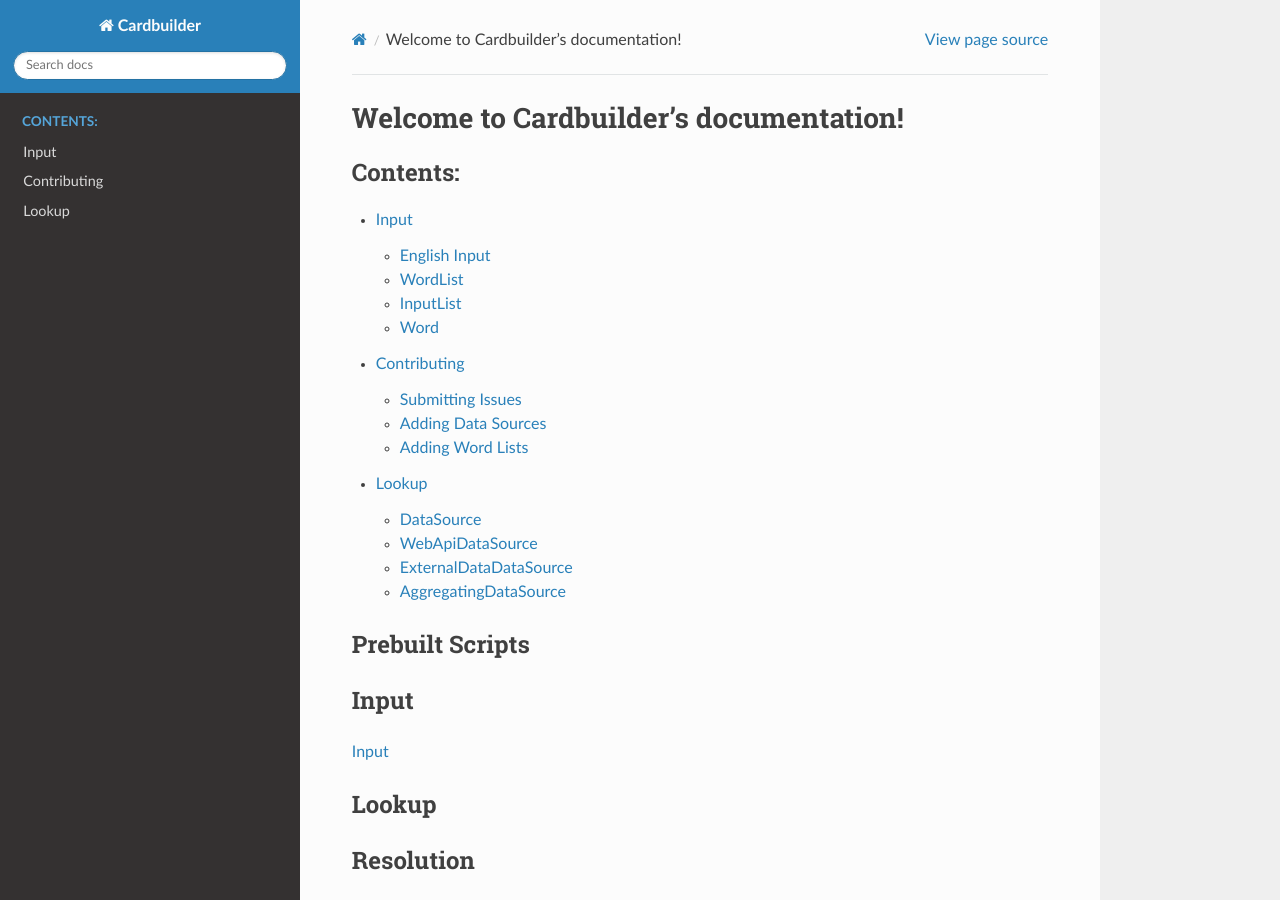
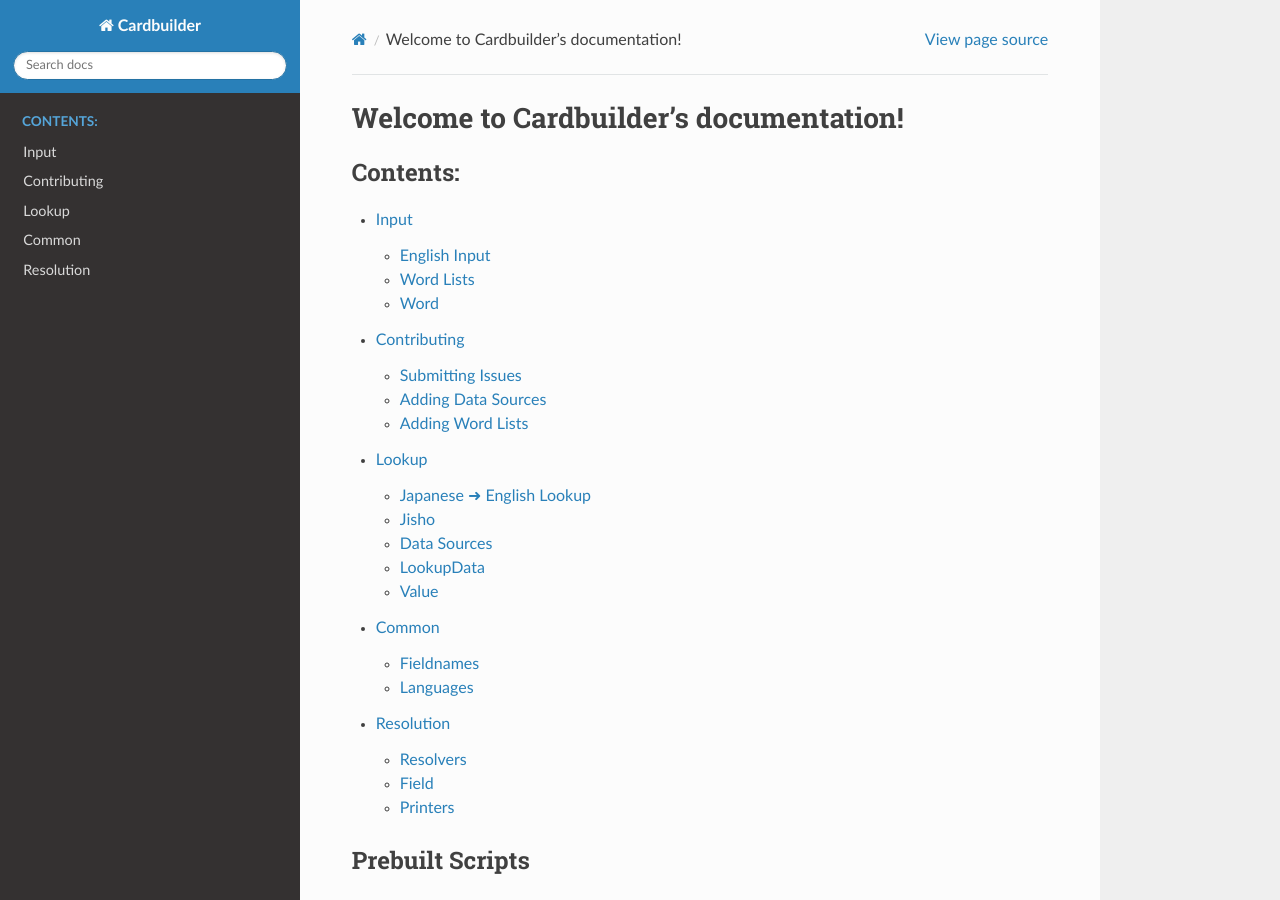
Before and after one commit to Mindful/cardbuilder, a Sphinx documentation site: the page built from docs/source/index.rst, in a window 1280 px wide and 900 px high. Built offline with Sphinx 7.4.7 and the Read the Docs theme 2.0.0, drawn with Linux system fonts in a browser that asks for light colours.

Commit message:
more documentation

```diff
--- a/docs/source/index.rst
+++ b/docs/source/index.rst
@@ -13,6 +13,8 @@
    input/input
    contributing/contributing
    lookup/lookup
+   common/common
+   resolution/resolution
 
 
 Prebuilt Scripts
--- a/docs/source/input/input.rst
+++ b/docs/source/input/input.rst
@@ -6,20 +6,17 @@
 .. toctree::
    :maxdepth: 4
 
-   input.en
+   en
 
 
 .. _word_list:
 
-WordList
+Word Lists
 -----------------------
 
 .. autoclass:: input.word_list.WordList
    :members:
    :show-inheritance:
-
-InputList
-------------------------
 
 .. autoclass:: input.input_list.InputList
    :members:
--- /dev/null
+++ b/docs/source/lookup/ja_to_en.rst
@@ -0,0 +1,11 @@
+Japanese  ➜ English Lookup
+---------------------
+
+.. _jisho:
+
+Jisho
+-------------------
+
+.. autoclass:: lookup.ja_to_en.jisho.Jisho
+   :members:
+   :show-inheritance:
--- a/docs/source/lookup/lookup.rst
+++ b/docs/source/lookup/lookup.rst
@@ -3,12 +3,16 @@
 Lookup
 =============
 
+.. toctree::
+   :maxdepth: 4
+
+   ja_to_en
 
 
 
 .. _data_source:
 
-DataSource
+Data Sources
 -----------------------
 
 .. autoclass:: lookup.data_source.DataSource
@@ -17,17 +21,11 @@
 
 .. _web_api_data_source:
 
-WebApiDataSource
------------------------
-
 .. autoclass:: lookup.data_source.WebApiDataSource
    :members:
    :show-inheritance:
 
 .. _external_data_data_source:
-
-ExternalDataDataSource
------------------------
 
 .. autoclass:: lookup.data_source.ExternalDataDataSource
    :members:
@@ -35,9 +33,23 @@
 
 .. _aggregating_data_source:
 
-AggregatingDataSource
------------------------
-
 .. autoclass:: lookup.data_source.AggregatingDataSource
    :members:
    :show-inheritance:
+
+
+.. _lookup_data:
+
+LookupData
+-----------
+
+.. autoclass:: lookup.lookup_data.LookupData
+   :members:
+
+.. _value:
+
+Value
+-------
+
+.. autoclass:: lookup.value.Value
+   :members:
```
Also changed, not shown: README.md (+3 -77 lines), docs/source/common/common.rst (added, +22 -0 lines), docs/source/contributing/contrib_data_source.rst (+13 -6 lines), docs/source/resolution/resolution.rst (added, +36 -0 lines), docs/source/input/en.rst (renamed from docs/source/input/input.en.rst).
